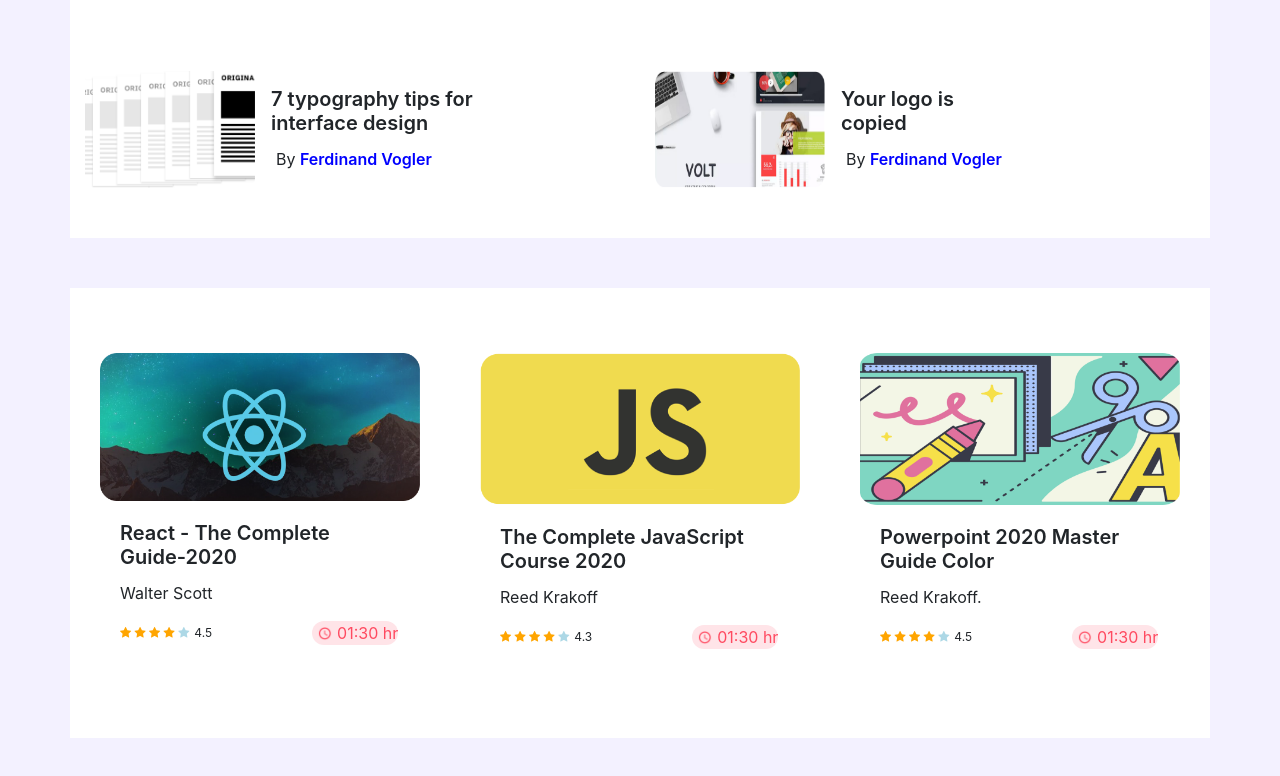
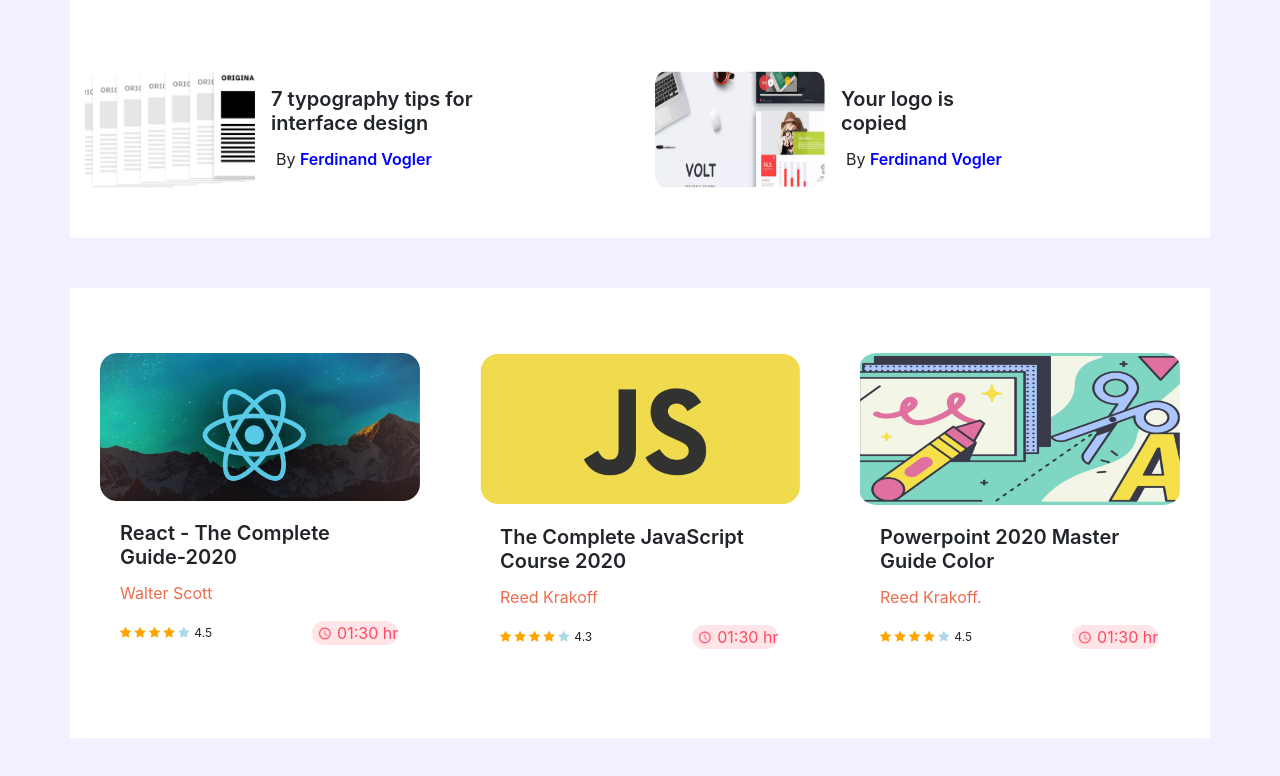
Before and after one commit to rahenulrahat/leader-board, a plain HTML site: page index.html in a window 1280 px wide. Shown: the part 611-1387 px from the top of the page. Drawn offline with nearby package versions, Linux system fonts and the light colour scheme.

Commit message:
card text

```diff
--- a/styles/style.css
+++ b/styles/style.css
@@ -48,6 +48,9 @@
     margin-bottom: 100px;
     height: 450px;
 }
+.card-text{
+    color: #ED6B4F;
+}
 .checked{
     color: orange;
 }
```
